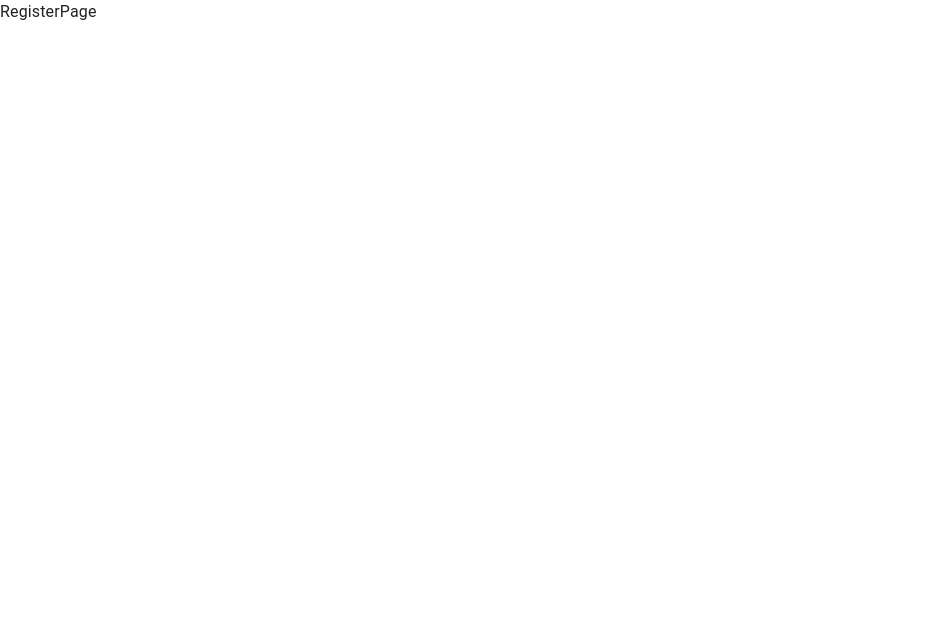
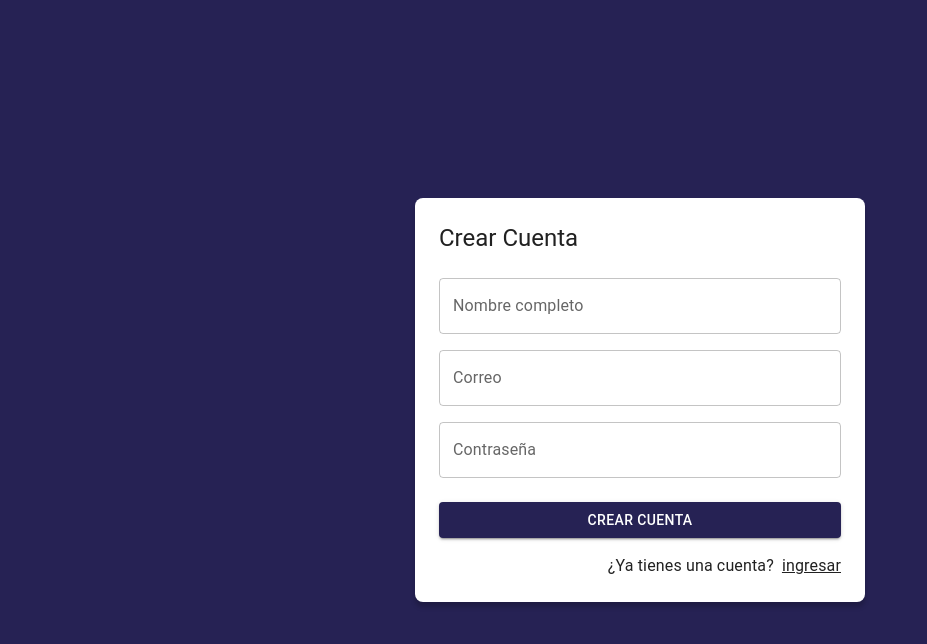
Before and after one commit to v-devOs/Seccion-17-react, a React (Vite) app: page /auth/register in a window 1280 px wide. Shown: the top 644 px of the page, without its empty margins (0-927 px from the left). Built offline with nearby package versions, Linux system fonts and the light colour scheme.

Commit message:
Diseño de la pagina login y register

```diff
--- /dev/null
+++ b/src/auth/layout/AuthLayout.jsx
@@ -0,0 +1,33 @@
+import { Grid, Typography } from '@mui/material'
+import React from 'react'
+
+export const AuthLayout = ({ children, title = '' }) => {
+  return (
+    <Grid
+      container
+      spacing = {0}
+      direction = 'column'
+      alignItems = {'center'}
+      justifyContent = 'center'
+      sx={{ minHeight: '100vh', backgroundColor: 'primary.main', padding: 4 }}
+    >
+
+      <Grid item
+        className="box-shadow"
+        xs = {3}
+        sx = {{
+                width: { sm: 450},
+                backgroundColor: 'white',
+                padding: 3,
+                borderRadius: 2 }}
+      >
+
+        <Typography variant="h5" sx={{mb: 1}}>{title}</Typography>
+
+          {children}
+
+      </Grid>
+    </Grid>
+
+  )
+}
--- a/src/auth/pages/LoginPage.jsx
+++ b/src/auth/pages/LoginPage.jsx
@@ -2,27 +2,12 @@
 import { Button, Grid, Link, TextField, Typography } from "@mui/material"
 import { FontAwesomeIcon } from "@fortawesome/react-fontawesome"
 import { faGoogle } from '@fortawesome/free-brands-svg-icons'
+import { AuthLayout } from '../layout/AuthLayout'
 
 export const LoginPage = () => {
   return (
-    <Grid
-      container
-      spacing = {0}
-      direction = 'column'
-      alignItems = {'center'}
-      justifyContent = 'center'
-      sx={{ minHeight: '100vh', backgroundColor: 'primary.main', padding: 4 }}
-    >
-
-      <Grid item
-        className="box-shadow"
-        xs = {3}
-        sx = {{ backgroundColor: 'white', padding: 3, borderRadius: 2 }}
-      >
-
-        <Typography variant="h5" sx={{mb: 1}}>Login</Typography>
-
-        <form >
+    <AuthLayout title='Login'>
+      <form >
           <Grid container>
             <Grid item xs = {12} sx={{ mt: 2}}>
               <TextField
@@ -67,8 +52,10 @@
 
           </Grid>
         </form>
+    </AuthLayout>
 
-      </Grid>
-    </Grid>
+
+
+
   )
 }
--- a/src/auth/pages/RegisterPage.jsx
+++ b/src/auth/pages/RegisterPage.jsx
@@ -1,7 +1,64 @@
-import React from 'react'
+import {Link as RouterLink} from 'react-router-dom'
+import { Button, Grid, Link, TextField, Typography } from "@mui/material"
+import { FontAwesomeIcon } from "@fortawesome/react-fontawesome"
+import { faGoogle } from '@fortawesome/free-brands-svg-icons'
+import { AuthLayout } from '../layout/AuthLayout'
 
 export const RegisterPage = () => {
   return (
-    <div>RegisterPage</div>
+    <AuthLayout title='Crear Cuenta'>
+      <form >
+          <Grid container>
+            <Grid item xs = {12} sx={{ mt: 2}}>
+              <TextField
+              label='Nombre completo'
+              type={'text'}
+              placeholder='Nombre completo'
+              fullWidth
+              />
+            </Grid>
+
+            <Grid item xs = {12} sx={{ mt: 2}}>
+              <TextField
+              label='Correo'
+              type={'email'}
+              placeholder='correo@google.com'
+              fullWidth
+              />
+            </Grid>
+
+            <Grid item xs = {12} sx={{ mt: 2}}>
+              <TextField
+              label='Contraseña'
+              type={'password'}
+              placeholder='contraseña'
+              fullWidth
+              />
+            </Grid>
+
+            <Grid container spacing={ 2 } sx = {{mb: 2, mt: 1}}>
+
+              <Grid item xs={12}>
+                <Button variant="contained" fullWidth>
+                  Crear Cuenta
+                </Button>
+              </Grid>
+
+            </Grid>
+
+            <Grid container direction='row' justifyContent={'end'}>
+              <Typography sx={{mr: 1}}>¿Ya tienes una cuenta?</Typography>
+              <Link component={RouterLink} color={'inherit'} to='/auth/login'>
+                ingresar
+              </Link>
+            </Grid>
+
+          </Grid>
+        </form>
+    </AuthLayout>
+
+
+
+
   )
 }
```
